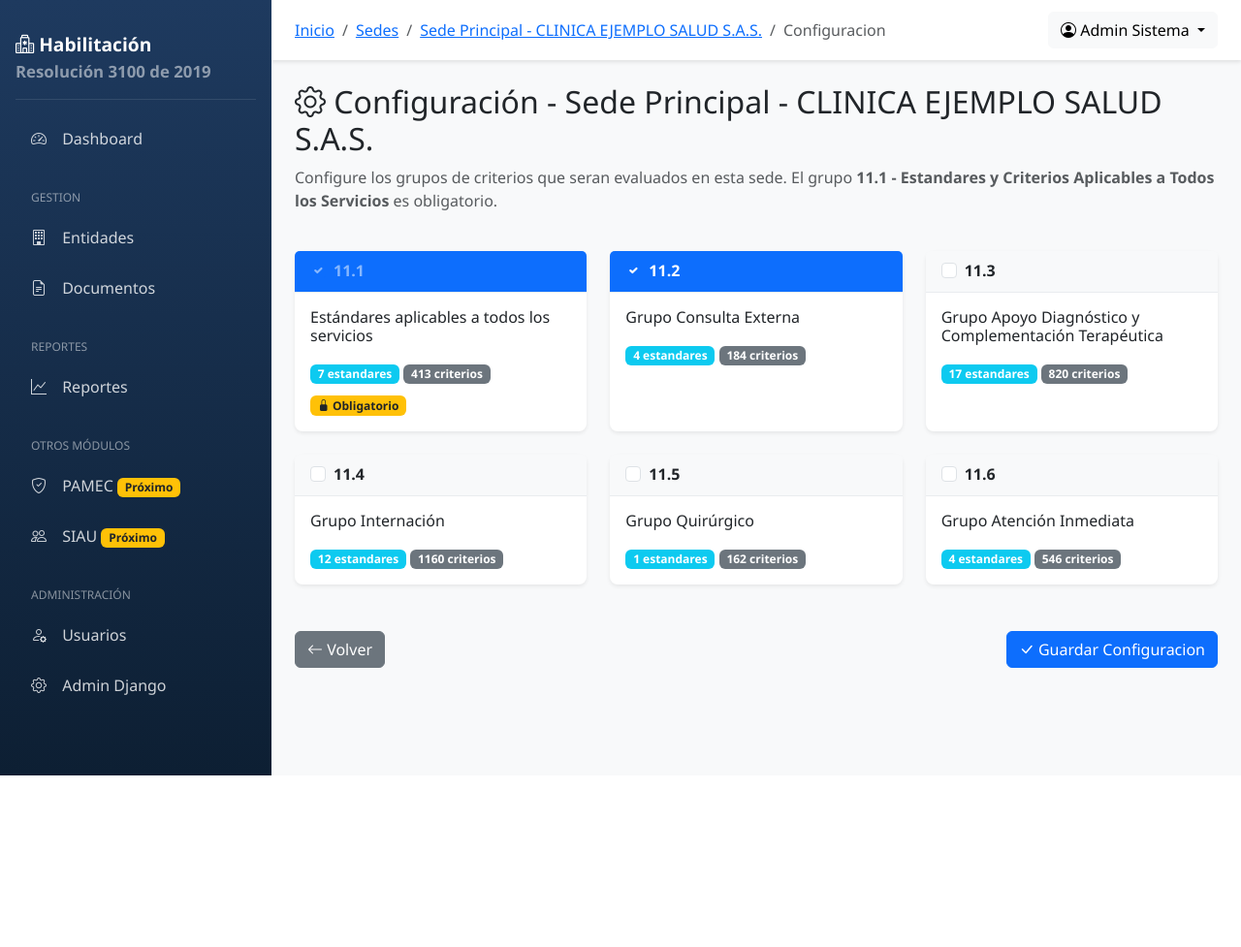
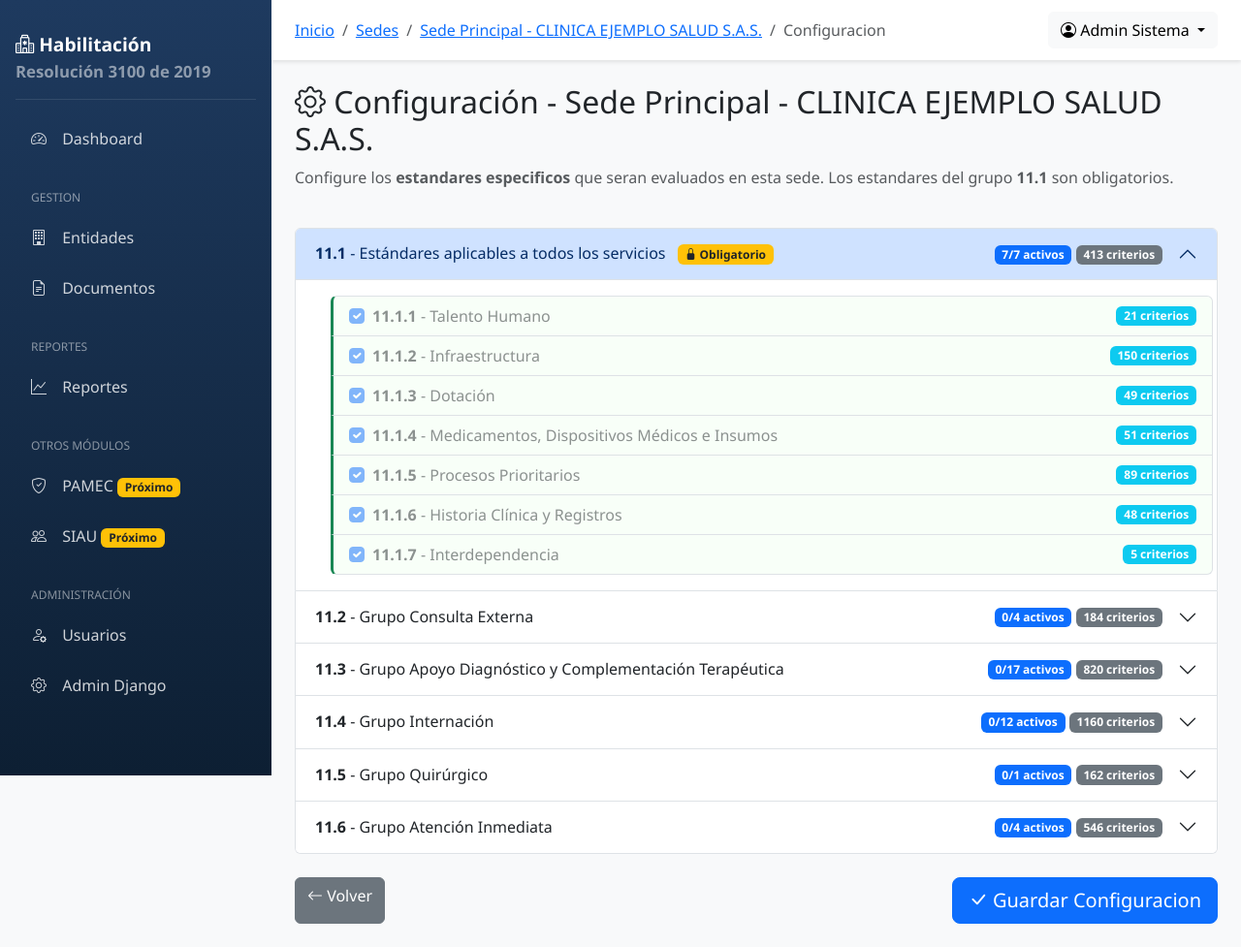
Before and after one commit to Jorgecuenca1/PlanFinanciero, a Django app: page /evaluacion/sede/1/configuracion/ in a window 1280 px wide. Shown: the whole page at 97% size. Before the commit the page ends 800 px from the top, so only its background shows below. Run offline with Django 5.2, Linux system fonts and the light colour scheme; a user stored in the database is signed in; data comes from the database, SQL or seed files in the repository; both versions use the stored data as it was after the commit; data that the repository does not hold is empty.

Commit message:
Mejoras en documentos y configuracion de sede
- Agregar archivos media al repositorio
- Cambiar estructura de carpetas: documentos/entidad/grupo/estandar/criterio
- Nueva configuracion por sub-estandar (mas granular)
- Nuevo modelo ConfiguracionEstandarSede
- Template mejorado con acordeon para grupos y sub-estandares
- Botones seleccionar/deseleccionar todos

Co-Authored-By: Claude Opus 4.5 <noreply@anthropic.com>

```diff
--- a/habilitacion/evaluacion/views.py
+++ b/habilitacion/evaluacion/views.py
@@ -1227,9 +1227,12 @@ def sede_criterios_estandar(request, sede_pk, estandar_pk):
 @login_required
 def sede_configuracion(request, sede_pk):
     """
-    Configuración de grupos de criterios habilitados para una sede.
-    El grupo 11.1 es obligatorio y no se puede desactivar.
+    Configuración de estándares (sub-estándares) habilitados para una sede.
+    Permite seleccionar estándares individuales dentro de cada grupo.
+    El grupo 11.1 es obligatorio y todos sus estándares están activos por defecto.
     """
+    from entidades.models import ConfiguracionEstandarSede
+
     sede = get_object_or_404(Sede, pk=sede_pk)
 
     # Verificar acceso
@@ -1241,23 +1244,26 @@ def sede_configuracion(request, sede_pk):
     grupos = GrupoEstandar.objects.filter(activo=True).order_by('orden')
 
     if request.method == 'POST':
-        grupos_seleccionados = request.POST.getlist('grupos')
-
-        for grupo in grupos:
-            es_obligatorio = grupo.codigo == '11.1'
-            esta_seleccionado = str(grupo.id) in grupos_seleccionados
+        estandares_seleccionados = request.POST.getlist('estandares')
+
+        # Obtener todos los estándares
+        todos_estandares = Estandar.objects.filter(activo=True)
+
+        for estandar in todos_estandares:
+            es_obligatorio = estandar.grupo.codigo == '11.1'
+            esta_seleccionado = str(estandar.id) in estandares_seleccionados
 
             if es_obligatorio:
-                # Asegurar que el grupo obligatorio esté siempre activo
-                ConfiguracionEvaluacionSede.objects.get_or_create(
+                # Los estándares del grupo obligatorio siempre están activos
+                ConfiguracionEstandarSede.objects.get_or_create(
                     sede=sede,
-                    grupo_estandar=grupo,
+                    estandar=estandar,
                     defaults={'activo': True, 'activado_por': request.user}
                 )
             else:
-                config, created = ConfiguracionEvaluacionSede.objects.get_or_create(
+                config, created = ConfiguracionEstandarSede.objects.get_or_create(
                     sede=sede,
-                    grupo_estandar=grupo,
+                    estandar=estandar,
                     defaults={'activo': esta_seleccionado, 'activado_por': request.user}
                 )
                 if not created and config.activo != esta_seleccionado:
@@ -1268,31 +1274,49 @@ def sede_configuracion(request, sede_pk):
         messages.success(request, 'Configuración guardada correctamente.')
         return redirect('evaluacion:sede_categorias', sede_pk=sede.pk)
 
-    # Preparar datos de grupos
+    # Preparar datos de grupos con sus estándares
     grupos_data = []
     for grupo in grupos:
-        config = ConfiguracionEvaluacionSede.objects.filter(
-            sede=sede, grupo_estandar=grupo
-        ).first()
-
         es_obligatorio = grupo.codigo == '11.1'
-        activo = config.activo if config else es_obligatorio
-
-        # Contar estándares y criterios
-        estandares_count = Estandar.objects.filter(grupo=grupo, activo=True).count()
-        criterios_count = Criterio.objects.filter(
-            estandar__grupo=grupo,
-            activo=True,
-            es_titulo=False
-        ).count()
+
+        # Obtener estándares del grupo
+        estandares = Estandar.objects.filter(grupo=grupo, activo=True).order_by('orden')
+        estandares_data = []
+
+        for estandar in estandares:
+            config = ConfiguracionEstandarSede.objects.filter(
+                sede=sede, estandar=estandar
+            ).first()
+
+            # Por defecto, los obligatorios están activos, los demás inactivos
+            activo = config.activo if config else es_obligatorio
+
+            # Contar criterios del estándar
+            criterios_count = Criterio.objects.filter(
+                estandar=estandar,
+                activo=True,
+                es_titulo=False,
+                tipo_criterio='CRITERIO'
+            ).count()
+
+            estandares_data.append({
+                'estandar': estandar,
+                'activo': activo,
+                'criterios_count': criterios_count,
+                'config': config
+            })
+
+        # Contar totales del grupo
+        total_criterios = sum(e['criterios_count'] for e in estandares_data)
+        activos_count = sum(1 for e in estandares_data if e['activo'])
 
         grupos_data.append({
             'grupo': grupo,
-            'activo': activo,
             'es_obligatorio': es_obligatorio,
-            'estandares_count': estandares_count,
-            'criterios_count': criterios_count,
-            'config': config
+            'estandares': estandares_data,
+            'estandares_count': len(estandares_data),
+            'activos_count': activos_count,
+            'criterios_count': total_criterios
         })
 
     return render(request, 'evaluacion/sedes/configuracion.html', {
--- a/habilitacion/templates/evaluacion/sedes/configuracion.html
+++ b/habilitacion/templates/evaluacion/sedes/configuracion.html
@@ -8,54 +8,121 @@
 <li class="breadcrumb-item active">Configuracion</li>
 {% endblock %}
 
+{% block extra_css %}
+<style>
+    .grupo-header {
+        cursor: pointer;
+        user-select: none;
+    }
+    .grupo-header:hover {
+        background-color: #e9ecef !important;
+    }
+    .grupo-obligatorio .grupo-header {
+        background-color: #cfe2ff !important;
+    }
+    .estandar-item {
+        border-left: 3px solid #dee2e6;
+        margin-left: 1rem;
+        padding-left: 1rem;
+    }
+    .estandar-item.activo {
+        border-left-color: #198754;
+        background-color: #f8fff8;
+    }
+    .collapse-icon {
+        transition: transform 0.2s;
+    }
+    .collapsed .collapse-icon {
+        transform: rotate(-90deg);
+    }
+</style>
+{% endblock %}
+
 {% block content %}
 <div class="row mb-4">
     <div class="col-12">
         <h2><i class="bi bi-gear"></i> {{ titulo }}</h2>
         <p class="text-muted">
-            Configure los grupos de criterios que seran evaluados en esta sede.
-            El grupo <strong>11.1 - Estandares y Criterios Aplicables a Todos los Servicios</strong> es obligatorio.
+            Configure los <strong>estandares especificos</strong> que seran evaluados en esta sede.
+            Los estandares del grupo <strong>11.1</strong> son obligatorios.
         </p>
     </div>
 </div>
 
-<form method="post">
+<form method="post" id="formConfiguracion">
     {% csrf_token %}
 
-    <div class="row">
+    <div class="accordion" id="acordeonGrupos">
         {% for item in grupos_data %}
-        <div class="col-md-6 col-lg-4 mb-4">
-            <div class="card h-100 {% if item.activo %}border-primary{% endif %}">
-                <div class="card-header {% if item.activo %}bg-primary text-white{% else %}bg-light{% endif %}">
-                    <div class="form-check">
-                        <input class="form-check-input" type="checkbox" name="grupos"
-                               value="{{ item.grupo.pk }}"
-                               id="grupo_{{ item.grupo.pk }}"
-                               {% if item.activo %}checked{% endif %}
-                               {% if item.es_obligatorio %}disabled checked{% endif %}>
-                        <label class="form-check-label fw-bold" for="grupo_{{ item.grupo.pk }}">
-                            {{ item.grupo.codigo }}
-                        </label>
+        <div class="accordion-item {% if item.es_obligatorio %}grupo-obligatorio{% endif %}">
+            <h2 class="accordion-header">
+                <button class="accordion-button grupo-header {% if not item.es_obligatorio %}collapsed{% endif %}"
+                        type="button" data-bs-toggle="collapse"
+                        data-bs-target="#grupo_{{ item.grupo.pk }}"
+                        aria-expanded="{% if item.es_obligatorio %}true{% else %}false{% endif %}">
+                    <div class="d-flex justify-content-between align-items-center w-100 me-3">
+                        <div>
+                            <strong>{{ item.grupo.codigo }}</strong> - {{ item.grupo.nombre }}
+                            {% if item.es_obligatorio %}
+                            <span class="badge bg-warning text-dark ms-2">
+                                <i class="bi bi-lock-fill"></i> Obligatorio
+                            </span>
+                            {% endif %}
+                        </div>
+                        <div>
+                            <span class="badge bg-primary">{{ item.activos_count }}/{{ item.estandares_count }} activos</span>
+                            <span class="badge bg-secondary">{{ item.criterios_count }} criterios</span>
+                        </div>
                     </div>
-                </div>
-                <div class="card-body">
-                    <h6 class="card-title">{{ item.grupo.nombre }}</h6>
+                </button>
+            </h2>
+            <div id="grupo_{{ item.grupo.pk }}"
+                 class="accordion-collapse collapse {% if item.es_obligatorio %}show{% endif %}"
+                 data-bs-parent="#acordeonGrupos">
+                <div class="accordion-body">
                     {% if item.grupo.descripcion %}
-                    <p class="card-text small text-muted">{{ item.grupo.descripcion|truncatewords:30 }}</p>
+                    <p class="text-muted small mb-3">{{ item.grupo.descripcion }}</p>
                     {% endif %}
 
-                    <div class="mt-3">
-                        <span class="badge bg-info">{{ item.estandares_count }} estandares</span>
-                        <span class="badge bg-secondary">{{ item.criterios_count }} criterios</span>
-                    </div>
-
-                    {% if item.es_obligatorio %}
-                    <div class="mt-2">
-                        <span class="badge bg-warning text-dark">
-                            <i class="bi bi-lock-fill"></i> Obligatorio
-                        </span>
+                    <!-- Botones para seleccionar/deseleccionar todos -->
+                    {% if not item.es_obligatorio %}
+                    <div class="mb-3">
+                        <button type="button" class="btn btn-sm btn-outline-success"
+                                onclick="seleccionarTodos('grupo_{{ item.grupo.pk }}')">
+                            <i class="bi bi-check-all"></i> Seleccionar todos
+                        </button>
+                        <button type="button" class="btn btn-sm btn-outline-secondary"
+                                onclick="deseleccionarTodos('grupo_{{ item.grupo.pk }}')">
+                            <i class="bi bi-x-lg"></i> Deseleccionar todos
+                        </button>
                     </div>
                     {% endif %}
+
+                    <!-- Lista de estandares -->
+                    <div class="list-group">
+                        {% for est in item.estandares %}
+                        <label class="list-group-item list-group-item-action estandar-item {% if est.activo %}activo{% endif %}"
+                               data-grupo="grupo_{{ item.grupo.pk }}">
+                            <div class="d-flex justify-content-between align-items-center">
+                                <div class="form-check mb-0">
+                                    <input class="form-check-input estandar-check" type="checkbox"
+                                           name="estandares" value="{{ est.estandar.pk }}"
+                                           id="estandar_{{ est.estandar.pk }}"
+                                           {% if est.activo %}checked{% endif %}
+                                           {% if item.es_obligatorio %}disabled checked{% endif %}>
+                                    <span class="form-check-label">
+                                        <strong>{{ est.estandar.codigo }}</strong> - {{ est.estandar.nombre }}
+                                    </span>
+                                </div>
+                                <span class="badge bg-info">{{ est.criterios_count }} criterios</span>
+                            </div>
+                        </label>
+                        {% empty %}
+                        <div class="text-muted text-center py-3">
+                            No hay estandares en este grupo
+                        </div>
+                        {% endfor %}
+                    </div>
                 </div>
             </div>
         </div>
@@ -68,7 +135,7 @@
                 <a href="{% url 'evaluacion:sede_categorias' sede_pk=sede.pk %}" class="btn btn-secondary">
                     <i class="bi bi-arrow-left"></i> Volver
                 </a>
-                <button type="submit" class="btn btn-primary">
+                <button type="submit" class="btn btn-primary btn-lg">
                     <i class="bi bi-check-lg"></i> Guardar Configuracion
                 </button>
             </div>
@@ -76,14 +143,45 @@
     </div>
 </form>
 
-<!-- Asegurar que el grupo obligatorio siempre se envie -->
+{% endblock %}
+
+{% block extra_js %}
 <script>
-document.querySelector('form').addEventListener('submit', function(e) {
-    // Habilitar temporalmente el checkbox obligatorio para que se envie
-    const obligatorio = document.querySelector('input[type="checkbox"][disabled]');
-    if (obligatorio) {
-        obligatorio.disabled = false;
-    }
+// Seleccionar todos los estandares de un grupo
+function seleccionarTodos(grupoId) {
+    document.querySelectorAll(`[data-grupo="${grupoId}"] .estandar-check:not([disabled])`).forEach(cb => {
+        cb.checked = true;
+        cb.closest('.estandar-item').classList.add('activo');
+    });
+    actualizarContador(grupoId);
+}
+
+// Deseleccionar todos los estandares de un grupo
+function deseleccionarTodos(grupoId) {
+    document.querySelectorAll(`[data-grupo="${grupoId}"] .estandar-check:not([disabled])`).forEach(cb => {
+        cb.checked = false;
+        cb.closest('.estandar-item').classList.remove('activo');
+    });
+    actualizarContador(grupoId);
+}
+
+// Actualizar visual cuando cambia un checkbox
+document.querySelectorAll('.estandar-check').forEach(cb => {
+    cb.addEventListener('change', function() {
+        const item = this.closest('.estandar-item');
+        if (this.checked) {
+            item.classList.add('activo');
+        } else {
+            item.classList.remove('activo');
+        }
+    });
+});
+
+// Habilitar checkboxes obligatorios antes de enviar el formulario
+document.getElementById('formConfiguracion').addEventListener('submit', function(e) {
+    document.querySelectorAll('.estandar-check[disabled]').forEach(cb => {
+        cb.disabled = false;
+    });
 });
 </script>
 {% endblock %}
```
Also changed, not shown: habilitacion/entidades/models.py (+52 -0 lines), habilitacion/evaluacion/models.py (+32 -1 lines), habilitacion/db.sqlite3, habilitacion/entidades/migrations/0005_add_configuracion_estandar_sede.py (added), 5 other files.
